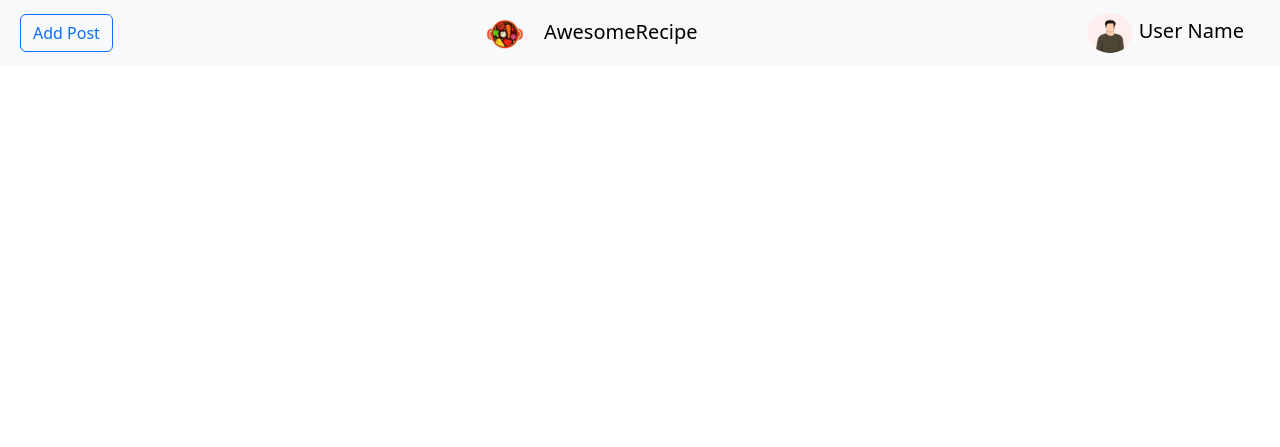
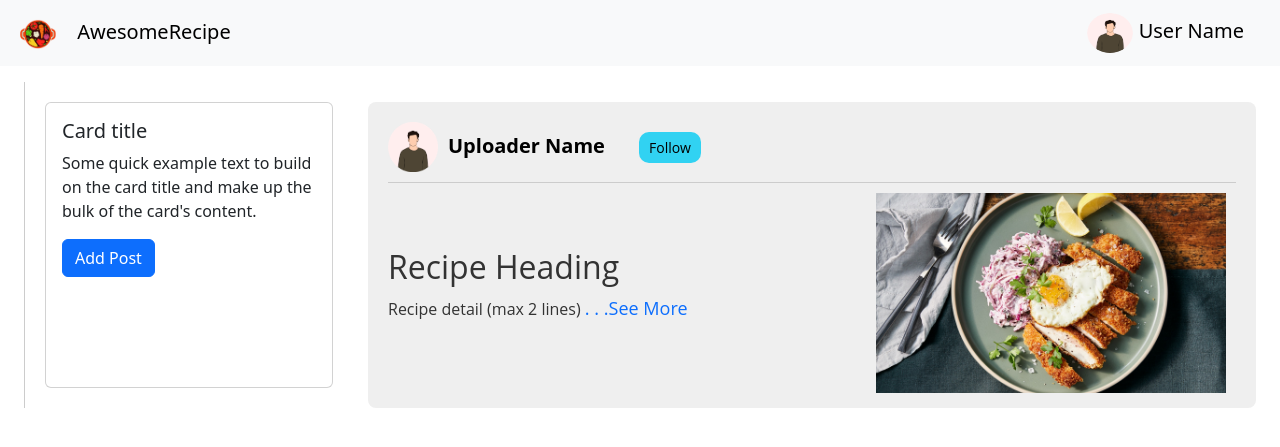
Before and after one commit to Nawarajkarki/AwesomeRecipe, a Django app: page / in a window 1280 px wide. Shown: the top 447 px of the page. Run offline with Django 4.2, Linux system fonts and the light colour scheme.

Commit message:
frontend templates created

```diff
--- /dev/null
+++ b/static/css/home.css
@@ -0,0 +1 @@
+@import url("post_card.css");
--- /dev/null
+++ b/static/css/post_card.css
@@ -0,0 +1,95 @@
+*{
+    margin: 0;
+    padding: 0;
+    box-sizing: border-box;
+}
+
+.flexrow{
+    display: flex;
+    flex-direction: row;
+}
+.flexcol{
+    display: flex;
+    flex-direction: column;
+}
+.left {
+    flex-basis: 0;
+    display: flex;
+    flex-direction: column;
+    border-right: 1px solid #ccc;
+    border-bottom: 1px solid #ccc;
+  }
+.right{
+    flex-grow: 1;
+}
+.post-card{
+    background-color: rgb(239, 239, 239);
+    margin-left: 15px;
+    margin-top: 20px;
+    padding: 20px;
+    padding-bottom: 15px;
+    font-family: 'Open Sans', sans-serif;
+    border-radius: 8px;
+}
+
+.post-card-header{
+    align-items: center;
+    padding-bottom: 10px;
+    border-bottom: 1px solid rgb(204, 204, 204);
+}
+.post-card-header-info{
+    margin-left: 10px;
+}
+.post-card-header-info > a{
+    font-size: 20px;
+    font-weight: bold;
+    color: black;
+    text-decoration: none;
+}
+.post-card-header-info > .follow-button{
+    margin-left: 30px;
+    font-size: 14px;
+    padding: 5px 10px;
+    background-color: rgb(49, 210, 242);
+    border: none;
+    cursor: pointer;
+    border-radius: 10px;
+    box-shadow: none;
+}
+
+.post-card-body{
+    margin-top: 10px;
+    justify-content: space-between;
+}
+.post-card-body-text{
+    font-size: 18px;
+    color: rgb(51, 51, 51);
+    justify-content: center;
+}
+
+.post-card-body-text > h2 >  a{
+    color: rgb(51, 51, 51);
+    text-decoration: none;
+    cursor: pointer;
+}
+
+.post-card-body-text > p{
+    font-size: 16px;
+}
+.post-card-body-text > p > a{
+    text-decoration: none;
+    font-size: 18px;
+}
+
+.post-card-body-img{
+    height: 200px;
+    width: 350px;
+    margin-right: 10px;
+    overflow: hidden;
+}
+
+.post-card-body-img > img{
+    height: 100%;
+    width: 100%;
+    object-fit: cover;
+}
--- a/templates/main/home.html
+++ b/templates/main/home.html
@@ -7,14 +7,67 @@
     {% block meta %}
     <meta charset="UTF-8">
     <meta name="viewport" content="width=device-width, initial-scale=1.0">
-    <title>Document</title>
+    <title>AwesomeRecipe</title>
+    <link rel="stylesheet" href="{% static '/css/home.css' %}">
     {% endblock %}
+
+
 
 </head>
 <body>
 
     {% block content %}
 
+
+
+    <div class="main d-flex mx-4 mt-3 ">
+
+        <div class="left"></div>
+
+        <div class="add-post-card card" style="width: 18rem; margin: 20px;">
+            <div class="card-body">
+              <h5 class="card-title">Card title</h5>
+              <p class="card-text">Some quick example text to build on the card title and make up the bulk of the card's content.</p>
+              <a href="#" class="btn btn-primary">Add Post</a>
+            </div>
+          </div>
+
+        <!-- -------- -->
+        <div class="right" >
+
+          <div class="post-card" >
+            <div class="post-card-header flexrow">
+              <img src="/static/img/male user.png" width="50px" height="50px" alt="Uploader Profile Picture">
+              <div class="post-card-header-info">
+                <a href="path/to/user-profile.html">Uploader Name</a>
+                <button type="button" class="follow-button">Follow</button>
+
+              </div>
+
+            </div>
+
+            <div class="post-card-body flexrow">
+                <div class="post-card-body-text flexcol">
+                  <h2><a href="path/to/post-detail.html">Recipe Heading</a></h2>
+                  <p>
+                    Recipe detail (max 2 lines)
+                    <a href="path/to/post-detail.html" class="see-more-button">. . .See More</a>
+                  </p>
+                </div>
+
+            <div class="post-card-body-img">
+              <img src="/static/img/Recipe img examples.jpeg" alt="Recipe image">
+            </div>
+              </div>
+        </div>
+
+
+
+
+        </div>
+
+    </div>
+
     {% endblock %}
 
 </body>
--- a/templates/navigation.html
+++ b/templates/navigation.html
@@ -12,10 +12,6 @@
   <body>
     <nav class="navbar navbar-expand-lg bg-body-tertiary p-md-2">
   <div class="container-fluid">
-
-    <button type="button" class="btn btn-outline-primary">Add Post</button>
-
-
     <div>
         <a class="navbar-brand" href="#">
             <img src="/static/img/logo.png" alt="Logo" width="36" height="30">
@@ -27,7 +23,7 @@
 
       <div class="d-flex">
         <a class="navbar-brand" href="#">
-            <img src="/static/img/male user.jpg" alt="Dp" width="46" height="40" class="d-inline-block align-text-center" style="border-radius: 50%;">
+            <img src="/static/img/male user.png" alt="Dp" width="46" height="40" class="d-inline-block align-text-center" style="border-radius: 50%;">
             User Name
           </a>
       </div>
```
Also changed, not shown: static/css/post_detail.css (added, +153 -0 lines), static/js/script.js (added, +9 -0 lines), templates/main/post_card.html (added, +44 -0 lines), templates/main/post_detail.html (added, +68 -0 lines), static/img/Recipe img examples.jpeg (added), static/img/bookmark-clicked.png (added), static/img/bookmark.png (added), static/img/exit.png (added), static/img/male user.jpg (deleted), static/img/male user.png (added), static/img/prev.png (added), 1 other file.
